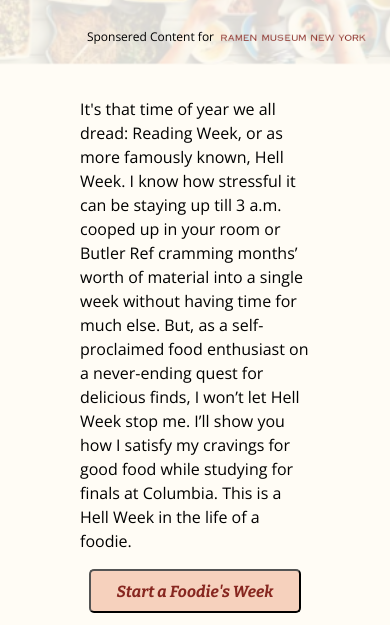
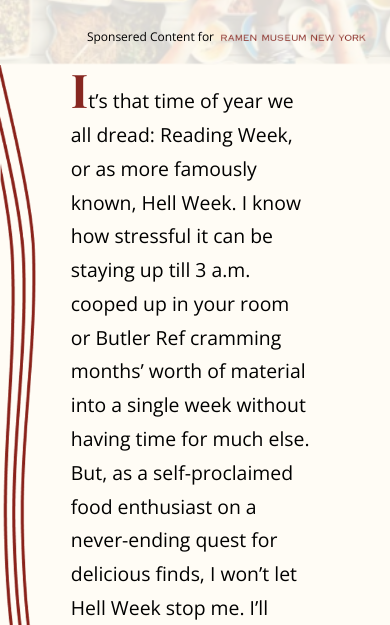
Before and after one commit to spectatorpublishing/ramen-museum, a React (Create React App) app: page / in a window 390 px wide. Shown: the part 219-844 px from the top of the page. Built offline with nearby package versions, Linux system fonts and the light colour scheme.

Commit message:
mobile intro fixed
- when i view tho, vectors are messed up

```diff
--- a/src/articles/articles.js
+++ b/src/articles/articles.js
@@ -66,5 +66,15 @@ export const day_articles = [
         As we sit down to enjoy a restaurant-quality ramen, I am very happy I got to spend time with my roommates before finals week approaches.
         As our tummies fill with the warm broth of the ramen, I’m grateful that tonight’s cooking has brought us closer together as not only a living unit, but also as friends.
         `,
+    },
+    {
+        intro: `It’s that time of year we all dread: Reading Week, or as more famously known, Hell Week.
+        I know how stressful it can be staying up till 3 a.m. cooped up in your room or Butler Ref
+        cramming months’ worth of material into a single week without having time for much else. But,
+        as a self-proclaimed food enthusiast on a never-ending quest for delicious finds, I won’t let
+        Hell Week stop me. I’ll show you how I satisfy my cravings for good food while studying for
+        finals at Columbia. This is a Hell Week in the life of a foodie.`,
+
     }
+
 ];
--- a/src/sections/Home.js
+++ b/src/sections/Home.js
@@ -8,7 +8,13 @@ import ramenLogo from '../images/ramen_museum_logo.png'
 import foodBackgroundMobile from '../images/top_background_mobile.png'
 import vectorMobile from '../images/top_overlay_mobile.png'
 
+import verVectors from '../images/verticalVectors.png'
+
 import { device } from '../device';
+
+import {FirstLetter, LeftVectors} from '../style.js';
+import {day_articles} from '../articles/articles.js';
+
 
 const Wrapper1 = styled.div`
     background-image: url(${foodBackgroundMobile});
@@ -31,7 +37,6 @@ const TextWrapper = styled.div`
     background-image: url(${vectorMobile});
     background-size: cover;
     background-position: center;
-
 
     @media ${device.tablet} {
         background-image: url(${vector});
@@ -226,24 +231,12 @@ const IntroWrapperMobile = styled.div`
     display: flex;
     flex-direction: column;
     align-self: flex-start;
-    padding: 1rem 5rem 1rem;
 
     @media ${device.tablet} {
         display: none;
     }
 
 `;
-
-const BigParagraphText = styled.p `
-    font-family: Playfair Display;
-    font-style: normal;
-    font-weight: normal;
-    font-size: 40px;
-    line-height: 27px;
-
-    color: #872720;
-
-`
 
 const MobileStartButtonWrapper = styled.div`
 
@@ -255,7 +248,6 @@ const MobileStartButtonWrapper = styled.div`
     }
 
 `;
-
 
 
 const MobileStartButton = styled.button`
@@ -278,6 +270,26 @@ const MobileStartButton = styled.button`
     }
 
 `;
+
+export const VerVector= styled.img`
+    width:12%;
+    @media only screen and (min-width: 426px) {
+        display: none;
+    }
+`
+
+export const VectorPar=styled.p`
+    font-family: 'Open Sans', sans-serif;
+    width:70%;
+    text-align:left;
+    margin:auto;
+    font-size:2.3vh;
+    line-height:4vh;
+    padding:0.5rem;
+    @media only screen and (max-width: 425px) {
+        margin-left:1rem;
+    }
+`
 
 //only show active day on mobile
 export const Mobile= styled.div`
@@ -327,19 +339,18 @@ const Home = ({current}) => (
         </Wrapper1>
 
         <IntroWrapperMobile>
-            <MainText>It's that time of year we all dread: Reading Week, or as more famously known, Hell Week.
-                    I know how stressful it can be staying up till 3 a.m. cooped up in your room or Butler Ref
-                    cramming months’ worth of material into a single week without having time for much else. But,
-                    as a self-proclaimed food enthusiast on a never-ending quest for delicious finds, I won’t let
-                    Hell Week stop me. I’ll show you how I satisfy my cravings for good food while studying for
-                    finals at Columbia. This is a Hell Week in the life of a foodie.
-            </MainText>
+            <LeftVectors>
+                <VerVector src={verVectors} alt="Vertical wavy design"/>
+                <div>
+                    <VectorPar><FirstLetter>{day_articles[5].intro[0]}</FirstLetter>{day_articles[5].intro.slice(1)}</VectorPar>
+                    <MobileStartButtonWrapper>
+                        <a href="#Monday">
+                            <MobileStartButton>Start a Foodie's Week</MobileStartButton></a>
+                    </MobileStartButtonWrapper>
+                </div>
+            </LeftVectors>
+        </IntroWrapperMobile>
 
-            <MobileStartButtonWrapper>
-                <a href="#Monday"><MobileStartButton>Start a Foodie's Week</MobileStartButton></a>
-            </MobileStartButtonWrapper>
-
-        </IntroWrapperMobile>
         </Mobile>
     </>
 );
```
